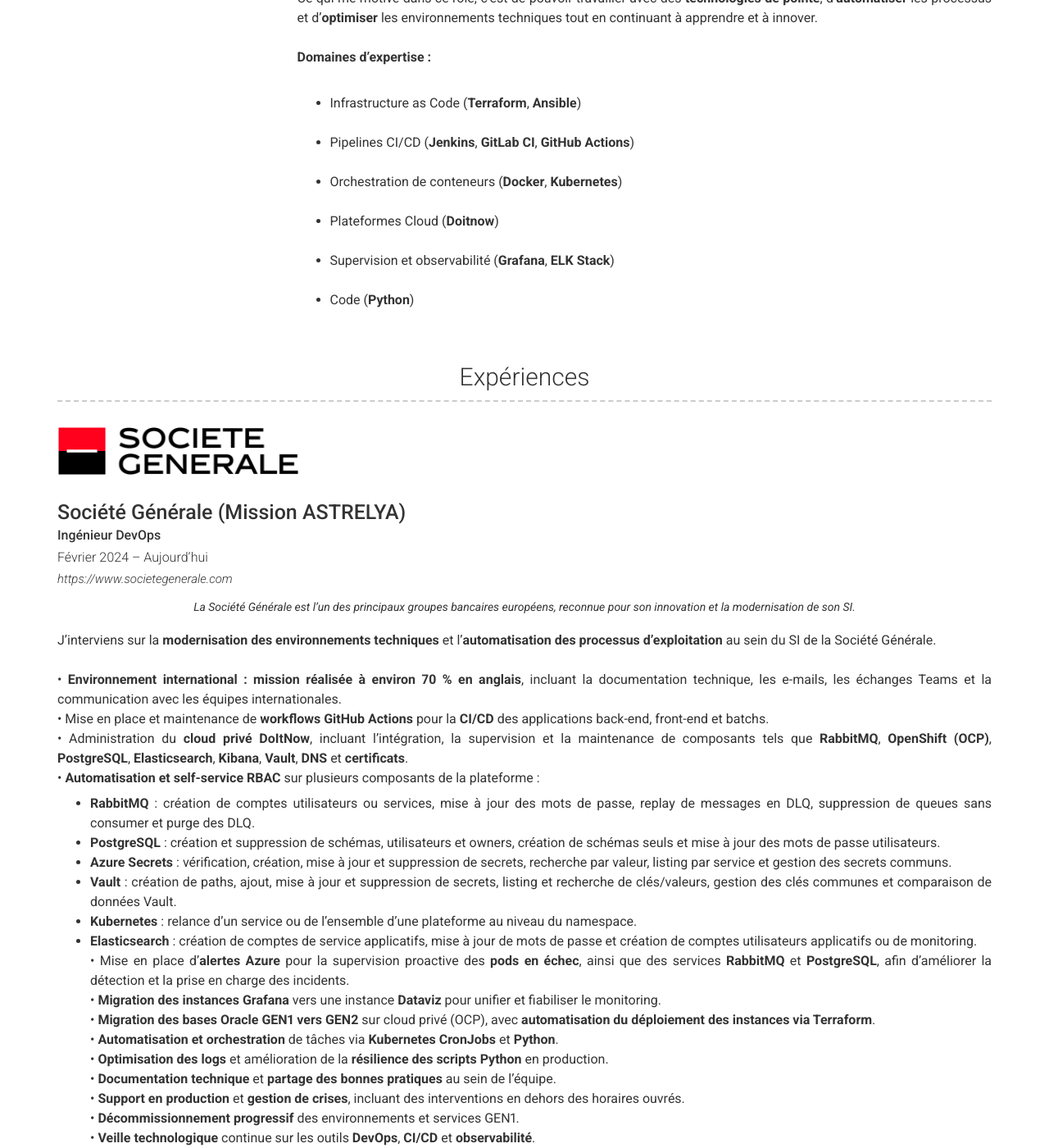
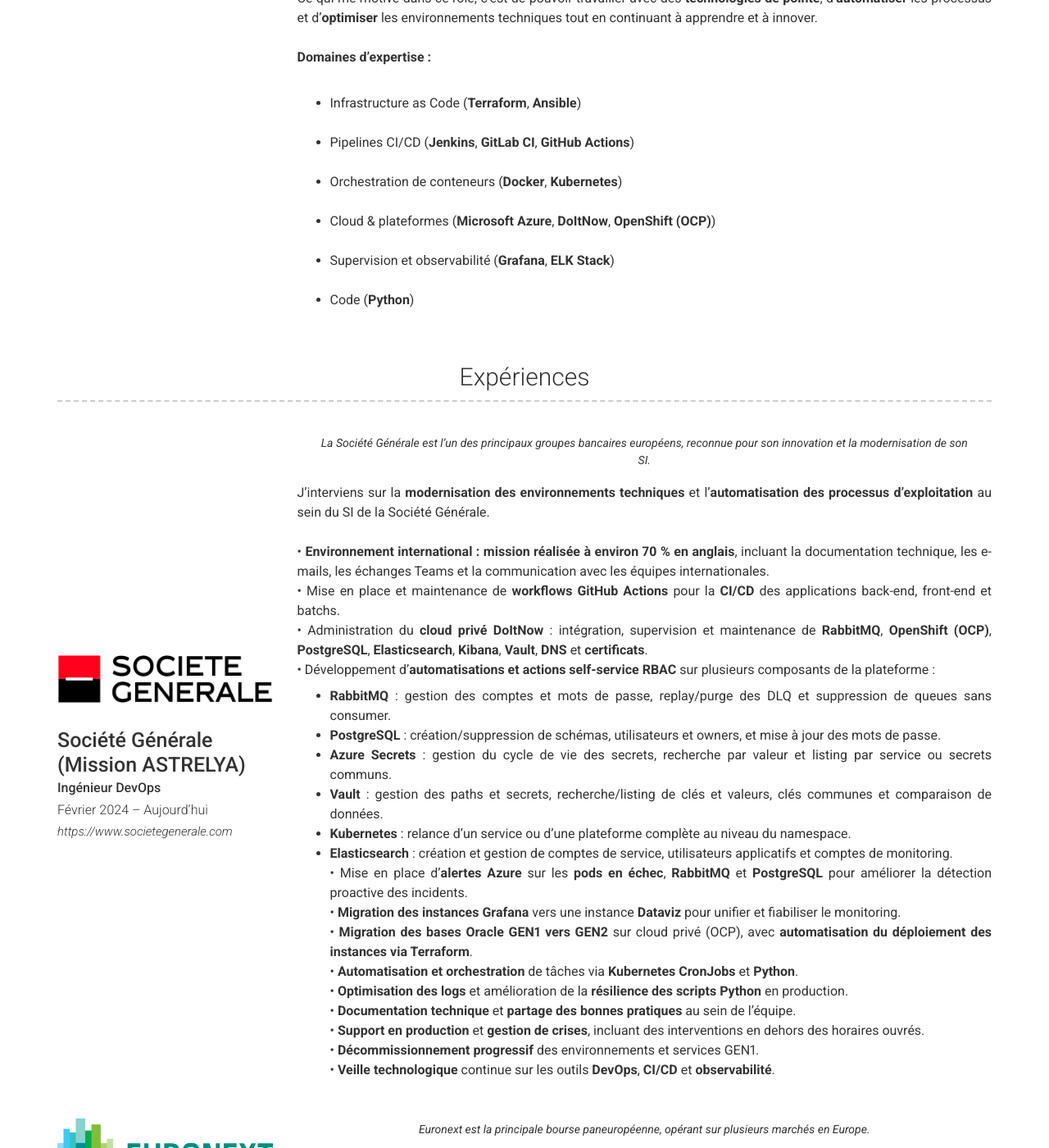
Before and after one commit to SERDANI/serdaninicolas.github.io, a Jekyll site: the page built from index.md, in a window 1280 px wide and 1400 px high, scrolled down 556 px. Shown: the whole window at 82% size. Built offline with Jekyll 4.4.1, drawn with Linux system fonts in a browser that asks for light colours; nearby versions of some CDN libraries; some of the changed text lies outside the part shown.

Commit message:
Update personal information and cloud details in config

```diff
--- a/_config.yml
+++ b/_config.yml
@@ -28,14 +28,14 @@ about_title: À propos de moi
 about_profile_image: images/profile.jpg
 about_content: |
   Bonjour, je suis Nicolas, **Ingénieur DevOps** avec 10 ans d’expérience dans les environnements de production et l’automatisation des infrastructures.<br><br>
-  Après 5 ans en tant qu’ingénieur de production et 5 ans en DevOps, j’ai acquis une expertise complète dans l’**industrialisation des environnements techniques**, l’**automatisation des processus** et la **supervision des systèmes complexes**.<br><br>
+  Après plusieurs années en production informatique puis plus de 6 ans en DevOps, j’ai acquis une expertise complète dans l’**industrialisation des environnements techniques**, l’**automatisation des processus** et la **supervision des systèmes complexes**.<br><br>
   J’ai eu l’opportunité de travailler pour des entreprises majeures telles que <mark>Bnp Paribas</mark>, <mark>Orange</mark>, <mark>Euronext</mark> et actuellement <mark>Société Générale</mark>, où je contribue à la modernisation et à l’automatisation du système d’information.<br><br>
   Ce qui me motive dans ce rôle, c’est de pouvoir travailler avec des **technologies de pointe**, d’**automatiser** les processus et d’**optimiser** les environnements techniques tout en continuant à apprendre et à innover.<br><br>
   **Domaines d’expertise :**<br><br>
     - Infrastructure as Code (**Terraform**, **Ansible**)<br><br>
     - Pipelines CI/CD (**Jenkins**, **GitLab CI**, **GitHub Actions**)<br><br>
     - Orchestration de conteneurs (**Docker**, **Kubernetes**)<br><br>
-    - Plateformes Cloud (**Doitnow**)<br><br>
+    - Cloud & plateformes (**Microsoft Azure**, **DoItNow**, **OpenShift (OCP)**)<br><br>
     - Supervision et observabilité (**Grafana**, **ELK Stack**)<br><br>
     - Code (**Python**)<br><br>
 
@@ -44,7 +44,7 @@ content:
   - title: Expériences
     layout: list
     content:
-      - layout: top
+      - layout: left
         title: '<img src="images/logo_sg.png" height="60"><br><br>Société Générale (Mission ASTRELYA)'
         sub_title: Ingénieur DevOps
         caption: Février 2024 – Aujourd’hui
@@ -55,15 +55,15 @@ content:
           J’interviens sur la **modernisation des environnements techniques** et l’**automatisation des processus d’exploitation** au sein du SI de la Société Générale.<br><br>
           • **Environnement international : mission réalisée à environ 70 % en anglais**, incluant la documentation technique, les e-mails, les échanges Teams et la communication avec les équipes internationales.
           • Mise en place et maintenance de **workflows GitHub Actions** pour la **CI/CD** des applications back-end, front-end et batchs.
-          • Administration du **cloud privé DoItNow**, incluant l’intégration, la supervision et la maintenance de composants tels que **RabbitMQ**, **OpenShift (OCP)**, **PostgreSQL**, **Elasticsearch**, **Kibana**, **Vault**, **DNS** et **certificats**.
-          • **Automatisation et self-service RBAC** sur plusieurs composants de la plateforme :
-            - **RabbitMQ** : création de comptes utilisateurs ou services, mise à jour des mots de passe, replay de messages en DLQ, suppression de queues sans consumer et purge des DLQ.
-            - **PostgreSQL** : création et suppression de schémas, utilisateurs et owners, création de schémas seuls et mise à jour des mots de passe utilisateurs.
-            - **Azure Secrets** : vérification, création, mise à jour et suppression de secrets, recherche par valeur, listing par service et gestion des secrets communs.
-            - **Vault** : création de paths, ajout, mise à jour et suppression de secrets, listing et recherche de clés/valeurs, gestion des clés communes et comparaison de données Vault.
-            - **Kubernetes** : relance d’un service ou de l’ensemble d’une plateforme au niveau du namespace.
-            - **Elasticsearch** : création de comptes de service applicatifs, mise à jour de mots de passe et création de comptes utilisateurs applicatifs ou de monitoring.
-          • Mise en place d’**alertes Azure** pour la supervision proactive des **pods en échec**, ainsi que des services **RabbitMQ** et **PostgreSQL**, afin d’améliorer la détection et la prise en charge des incidents.
+          • Administration du **cloud privé DoItNow** : intégration, supervision et maintenance de **RabbitMQ**, **OpenShift (OCP)**, **PostgreSQL**, **Elasticsearch**, **Kibana**, **Vault**, **DNS** et **certificats**.
+          • Développement d’**automatisations et actions self-service RBAC** sur plusieurs composants de la plateforme :
+            - **RabbitMQ** : gestion des comptes et mots de passe, replay/purge des DLQ et suppression de queues sans consumer.
+            - **PostgreSQL** : création/suppression de schémas, utilisateurs et owners, et mise à jour des mots de passe.
+            - **Azure Secrets** : gestion du cycle de vie des secrets, recherche par valeur et listing par service ou secrets communs.
+            - **Vault** : gestion des paths et secrets, recherche/listing de clés et valeurs, clés communes et comparaison de données.
+            - **Kubernetes** : relance d’un service ou d’une plateforme complète au niveau du namespace.
+            - **Elasticsearch** : création et gestion de comptes de service, utilisateurs applicatifs et comptes de monitoring.
+          • Mise en place d’**alertes Azure** sur les **pods en échec**, **RabbitMQ** et **PostgreSQL** pour améliorer la détection proactive des incidents.
           • **Migration des instances Grafana** vers une instance **Dataviz** pour unifier et fiabiliser le monitoring.
           • **Migration des bases Oracle GEN1 vers GEN2** sur cloud privé (OCP), avec **automatisation du déploiement des instances via Terraform**.
           • **Automatisation et orchestration** de tâches via **Kubernetes CronJobs** et **Python**.
@@ -178,7 +178,7 @@ content:
         <img src="images/logo_terra.png" style="height:55px; max-width:100%;" title="Terraform">
         <img src="images/logo_ansible.png" style="height:55px; max-width:100%;" title="Ansible">
         <img src="images/logo_git.png" style="height:55px; max-width:100%;" title="GitHub Actions">
-        <img src="images/logo_azure.png" style="height:55px; max-width:100%;" title="Microsoft Azure">
+        <img src="images/azure.webp" style="height:55px; max-width:100%;" title="Microsoft Azure">
         <img src="images/logo_aws.png" style="height:55px; max-width:100%;" title="AWS">
       </div>
 
```
